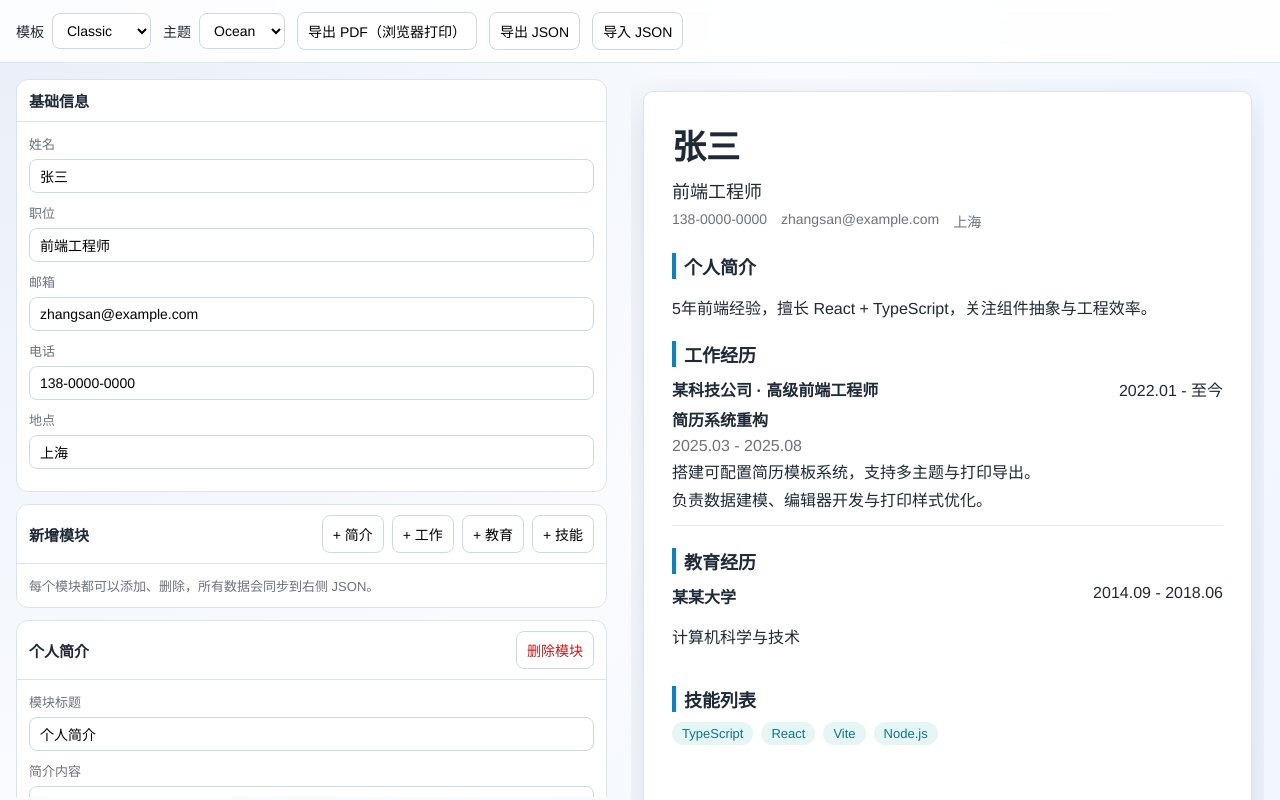
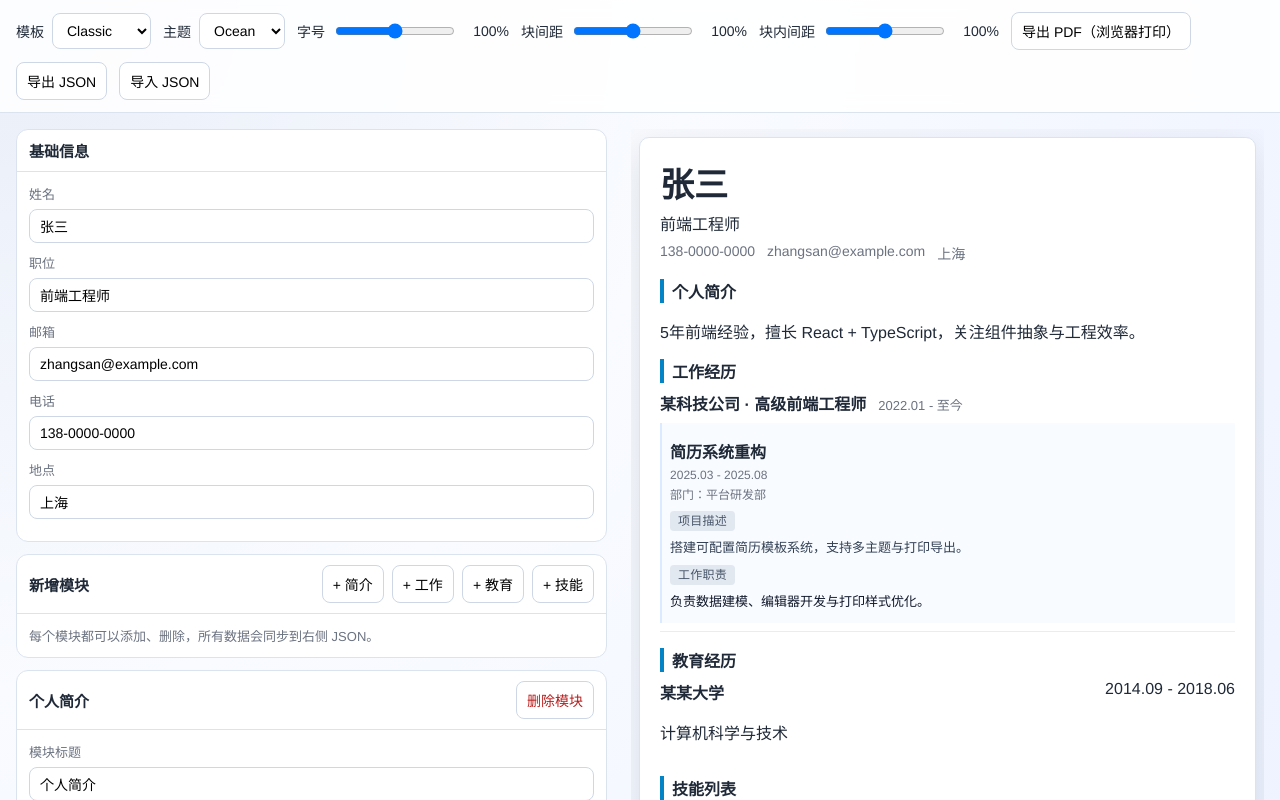
Before and after one commit to wylovely/EasyResume, a React app: page / in a window 1280 px wide. Shown: the top 800 px of the page. Built offline with nearby package versions, Linux system fonts and the light colour scheme; the HTML template or start-up script is replaced by a standard one.

Commit message:
[feat]: improve resume density controls and project metadata

```diff
--- a/src/App.tsx
+++ b/src/App.tsx
@@ -1,4 +1,4 @@
-import { ChangeEvent, useEffect, useRef, useState } from 'react';
+import { CSSProperties, ChangeEvent, useEffect, useRef, useState } from 'react';
 import EditorPanel from './components/business/EditorPanel';
 import PreviewPanel from './components/business/PreviewPanel';
 import ThemeTemplateBar from './components/business/ThemeTemplateBar';
@@ -18,6 +18,9 @@ const initState = () => {
     resume: createDefaultResume(),
     template: 'classic' as TemplateType,
     theme: 'ocean' as ThemeType,
+    fontScale: 1,
+    blockGapScale: 1,
+    innerGapScale: 1,
   };
 };
 
@@ -30,11 +33,14 @@ const App = () => {
   const [resume, setResume] = useState(initialState.resume);
   const [template, setTemplate] = useState<TemplateType>(initialState.template);
   const [theme, setTheme] = useState<ThemeType>(initialState.theme);
+  const [fontScale, setFontScale] = useState(initialState.fontScale);
+  const [blockGapScale, setBlockGapScale] = useState(initialState.blockGapScale);
+  const [innerGapScale, setInnerGapScale] = useState(initialState.innerGapScale);
   const importInputRef = useRef<HTMLInputElement>(null);
 
   useEffect(() => {
-    savePersistedState({ resume, template, theme });
-  }, [resume, template, theme]);
+    savePersistedState({ resume, template, theme, fontScale, blockGapScale, innerGapScale });
+  }, [resume, template, theme, fontScale, blockGapScale, innerGapScale]);
 
   const exportJson = () => {
     const payload = JSON.stringify(resume, null, 2);
@@ -70,14 +76,26 @@ const App = () => {
     }
   };
 
+  const appStyle = {
+    '--font-scale': fontScale.toString(),
+    '--block-gap-scale': blockGapScale.toString(),
+    '--inner-gap-scale': innerGapScale.toString(),
+  } as CSSProperties;
+
   return (
-    <div className="app">
+    <div className="app" style={appStyle}>
       <ThemeTemplateBar
         template={template}
         templateOptions={TEMPLATE_REGISTRY.map(({ id, label }) => ({ id, label }))}
         theme={theme}
+        fontScale={fontScale}
+        blockGapScale={blockGapScale}
+        innerGapScale={innerGapScale}
         onTemplateChange={setTemplate}
         onThemeChange={setTheme}
+        onFontScaleChange={setFontScale}
+        onBlockGapScaleChange={setBlockGapScale}
+        onInnerGapScaleChange={setInnerGapScale}
         onPrint={() => window.print()}
         onExportJson={exportJson}
         onImportJson={() => importInputRef.current?.click()}
--- a/src/components/business/PreviewPanel/templates/templateRegistry.tsx
+++ b/src/components/business/PreviewPanel/templates/templateRegistry.tsx
@@ -45,19 +45,30 @@ const renderSections = (resume: ResumeData, options?: { compact?: boolean }) =>
           {section.data.items.map((work) => (
             <div key={work.id} className="timeline-item work-item">
               <div>
-                <strong>
-                  {work.company} · {work.title}
-                </strong>
+                <div className="work-head">
+                  <strong>
+                    {work.company} · {work.title}
+                  </strong>
+                  <span className="work-period">{work.period}</span>
+                </div>
                 {work.projects.map((project) => (
                   <div key={project.id} className="project-item">
                     <h4>{project.name}</h4>
-                    <p className="muted">{project.period}</p>
-                    {!options?.compact && <p>{project.description}</p>}
-                    <p>{project.responsibilities}</p>
+                    <p className="muted project-meta">{project.period}</p>
+                    {project.department && <p className="muted project-meta">部门：{project.department}</p>}
+                    {!options?.compact && (
+                      <div className="project-content project-description">
+                        <span className="project-content-label">项目描述</span>
+                        <p>{project.description}</p>
+                      </div>
+                    )}
+                    <div className="project-content project-responsibilities">
+                      <span className="project-content-label">工作职责</span>
+                      <p>{project.responsibilities}</p>
+                    </div>
                   </div>
                 ))}
               </div>
-              <span>{work.period}</span>
             </div>
           ))}
         </div>
--- a/src/components/business/ThemeTemplateBar/index.tsx
+++ b/src/components/business/ThemeTemplateBar/index.tsx
@@ -4,8 +4,14 @@ interface ThemeTemplateBarProps {
   template: TemplateType;
   templateOptions: Array<{ id: TemplateType; label: string }>;
   theme: ThemeType;
+  fontScale: number;
+  blockGapScale: number;
+  innerGapScale: number;
   onTemplateChange: (template: TemplateType) => void;
   onThemeChange: (theme: ThemeType) => void;
+  onFontScaleChange: (value: number) => void;
+  onBlockGapScaleChange: (value: number) => void;
+  onInnerGapScaleChange: (value: number) => void;
   onPrint: () => void;
   onExportJson: () => void;
   onImportJson: () => void;
@@ -15,8 +21,14 @@ const ThemeTemplateBar = ({
   template,
   templateOptions,
   theme,
+  fontScale,
+  blockGapScale,
+  innerGapScale,
   onTemplateChange,
   onThemeChange,
+  onFontScaleChange,
+  onBlockGapScaleChange,
+  onInnerGapScaleChange,
   onPrint,
   onExportJson,
   onImportJson,
@@ -40,6 +52,42 @@ const ThemeTemplateBar = ({
         <option value="sunset">Sunset</option>
       </select>
     </label>
+    <label className="slider-label">
+      字号
+      <input
+        type="range"
+        min={0.8}
+        max={1.2}
+        step={0.05}
+        value={fontScale}
+        onChange={(event) => onFontScaleChange(Number(event.target.value))}
+      />
+      <span>{Math.round(fontScale * 100)}%</span>
+    </label>
+    <label className="slider-label">
+      块间距
+      <input
+        type="range"
+        min={0.8}
+        max={1.2}
+        step={0.05}
+        value={blockGapScale}
+        onChange={(event) => onBlockGapScaleChange(Number(event.target.value))}
+      />
+      <span>{Math.round(blockGapScale * 100)}%</span>
+    </label>
+    <label className="slider-label">
+      块内间距
+      <input
+        type="range"
+        min={0.8}
+        max={1.2}
+        step={0.05}
+        value={innerGapScale}
+        onChange={(event) => onInnerGapScaleChange(Number(event.target.value))}
+      />
+      <span>{Math.round(innerGapScale * 100)}%</span>
+    </label>
     <button type="button" onClick={onPrint}>
       导出 PDF（浏览器打印）
     </button>
--- a/src/data/defaultResume.ts
+++ b/src/data/defaultResume.ts
@@ -33,6 +33,7 @@ export const createDefaultResume = (): ResumeData => ({
               {
                 id: createId(),
                 name: '简历系统重构',
+                department: '平台研发部',
                 period: '2025.03 - 2025.08',
                 description: '搭建可配置简历模板系统，支持多主题与打印导出。',
                 responsibilities: '负责数据建模、编辑器开发与打印样式优化。',
--- a/src/styles.css
+++ b/src/styles.css
@@ -20,6 +20,9 @@ body {
 
 .app {
   min-height: 100vh;
+  --font-scale: 1;
+  --block-gap-scale: 1;
+  --inner-gap-scale: 1;
 }
 
 .hidden-input {
@@ -31,6 +34,7 @@ body {
   top: 0;
   z-index: 10;
   display: flex;
+  flex-wrap: wrap;
   gap: 12px;
   align-items: center;
   padding: 12px 16px;
@@ -44,6 +48,16 @@ body {
   gap: 8px;
   align-items: center;
   font-size: 14px;
+}
+
+.slider-label input[type="range"] {
+  width: 120px;
+}
+
+.slider-label span {
+  min-width: 44px;
+  text-align: right;
+  font-variant-numeric: tabular-nums;
 }
 
 select,
@@ -67,10 +81,12 @@ button {
   grid-template-columns: minmax(360px, 48%) 1fr;
   gap: 16px;
   padding: 16px;
+  height: calc(100vh - 60px);
+  overflow: hidden;
 }
 
 .left-pane {
-  max-height: calc(100vh - 82px);
+  max-height: 100%;
   overflow: auto;
   padding-right: 8px;
 }
@@ -169,11 +185,12 @@ textarea {
 }
 
 .right-pane {
+  max-height: 100%;
   overflow: auto;
 }
 
 .preview-shell {
-  padding: 12px;
+  padding: calc(8px * var(--block-gap-scale));
 }
 
 .paper {
@@ -183,57 +200,114 @@ textarea {
   min-height: 1123px;
   border-radius: 10px;
   border: 1px solid var(--line);
-  padding: 28px;
+  padding: calc(20px * var(--inner-gap-scale));
   box-shadow: 0 12px 42px rgba(15, 23, 42, 0.12);
 }
 
 .resume-header h1 {
   margin: 0;
-  font-size: 34px;
+  font-size: calc(34px * var(--font-scale));
 }
 
 .resume-header p {
-  margin: 8px 0;
-  font-size: 18px;
+  margin: calc(4px * var(--inner-gap-scale)) 0 calc(8px * var(--inner-gap-scale));
+  font-size: calc(16px * var(--font-scale));
 }
 
 .meta {
   display: flex;
   flex-wrap: wrap;
-  gap: 14px;
+  gap: calc(12px * var(--inner-gap-scale));
   color: var(--muted);
-  font-size: 14px;
+  font-size: calc(14px * var(--font-scale));
 }
 
 .resume-section {
-  margin-top: 22px;
+  margin-top: calc(16px * var(--block-gap-scale));
 }
 
 .resume-section h2 {
-  margin: 0 0 10px;
+  margin: 0 0 calc(8px * var(--inner-gap-scale));
   border-left: 4px solid var(--accent);
-  padding-left: 8px;
-  font-size: 18px;
+  padding-left: calc(8px * var(--inner-gap-scale));
+  font-size: calc(16px * var(--font-scale));
 }
 
 .timeline-item {
   display: flex;
   justify-content: space-between;
-  gap: 16px;
-  margin-bottom: 12px;
+  gap: calc(16px * var(--inner-gap-scale));
+  margin-bottom: calc(8px * var(--block-gap-scale));
 }
 
 .work-item {
+  display: block;
   border-bottom: 1px solid #e6edf7;
-  padding-bottom: 10px;
+  padding-bottom: calc(8px * var(--inner-gap-scale));
+}
+
+.work-head {
+  display: flex;
+  align-items: baseline;
+  flex-wrap: wrap;
+  gap: calc(8px * var(--inner-gap-scale));
+  margin-bottom: calc(4px * var(--inner-gap-scale));
+}
+
+.work-period {
+  font-size: calc(13px * var(--font-scale));
+  color: var(--muted);
+  margin-left: calc(4px * var(--inner-gap-scale));
 }
 
 .project-item h4 {
-  margin: 6px 0;
+  margin: calc(8px * var(--inner-gap-scale)) 0 calc(4px * var(--inner-gap-scale));
+  font-size: calc(16px * var(--font-scale));
 }
 
 .project-item p {
-  margin: 4px 0;
+  margin: calc(4px * var(--inner-gap-scale)) 0;
+}
+
+.project-meta {
+  font-size: calc(12px * var(--font-scale));
+  line-height: calc(16px * var(--font-scale));
+}
+
+.project-item {
+  margin-top: calc(8px * var(--block-gap-scale));
+  padding: calc(8px * var(--inner-gap-scale));
+  border-left: 2px solid #dbeafe;
+  background: #f8fbff;
+}
+
+.project-content {
+  margin-top: calc(8px * var(--inner-gap-scale));
+}
+
+.project-content-label {
+  display: inline-block;
+  margin-bottom: calc(4px * var(--inner-gap-scale));
+  font-size: calc(12px * var(--font-scale));
+  line-height: calc(16px * var(--font-scale));
+  letter-spacing: 0.2px;
+  color: #475569;
+  background: #e2e8f0;
+  border-radius: 4px;
+  padding: calc(2px * var(--inner-gap-scale)) calc(8px * var(--inner-gap-scale));
+}
+
+.project-description p {
+  color: #334155;
+  font-size: calc(13px * var(--font-scale));
+  line-height: calc(18px * var(--font-scale));
+}
+
+.project-responsibilities p {
+  color: #0f172a;
+  font-size: calc(13px * var(--font-scale));
+  line-height: calc(18px * var(--font-scale));
+  font-weight: 500;
 }
 
 .muted {
@@ -243,7 +317,7 @@ textarea {
 .tag-list {
   display: flex;
   flex-wrap: wrap;
-  gap: 8px;
+  gap: calc(8px * var(--inner-gap-scale));
   margin: 0;
   padding: 0;
   list-style: none;
@@ -252,9 +326,9 @@ textarea {
 .tag-list li {
   background: #e6f6f4;
   color: #0e7490;
-  padding: 4px 10px;
+  padding: calc(4px * var(--inner-gap-scale)) calc(10px * var(--inner-gap-scale));
   border-radius: 999px;
-  font-size: 13px;
+  font-size: calc(13px * var(--font-scale));
 }
 
 .modern-paper {
@@ -264,11 +338,11 @@ textarea {
 
 .modern-header {
   border-bottom: 2px solid var(--accent);
-  padding-bottom: 12px;
+  padding-bottom: calc(12px * var(--inner-gap-scale));
   display: flex;
   justify-content: space-between;
   align-items: flex-start;
-  gap: 16px;
+  gap: calc(16px * var(--inner-gap-scale));
 }
 
 .modern-meta {
@@ -278,25 +352,30 @@ textarea {
 
 .compact-paper {
   min-height: 0;
-  padding: 20px;
+  padding: calc(16px * var(--inner-gap-scale));
 }
 
 .compact-header {
   border-bottom: 1px solid #e2e8f0;
-  padding-bottom: 8px;
+  padding-bottom: calc(8px * var(--inner-gap-scale));
 }
 
 .template-compact .resume-section {
-  margin-top: 14px;
+  margin-top: calc(16px * var(--block-gap-scale));
 }
 
 .template-compact .resume-section h2 {
-  font-size: 16px;
-  margin-bottom: 6px;
+  font-size: calc(16px * var(--font-scale));
+  margin-bottom: calc(8px * var(--inner-gap-scale));
 }
 
 .template-compact .project-item p {
-  margin: 2px 0;
+  margin: calc(4px * var(--inner-gap-scale)) 0;
+}
+
+.template-compact .project-item {
+  margin-top: calc(8px * var(--block-gap-scale));
+  padding: calc(8px * var(--inner-gap-scale));
 }
 
 .theme-ocean {
@@ -314,6 +393,8 @@ textarea {
 @media (max-width: 1024px) {
   .workspace {
     grid-template-columns: 1fr;
+    height: auto;
+    overflow: visible;
   }
 
   .left-pane {
@@ -322,14 +403,27 @@ textarea {
     padding-right: 0;
   }
 
+  .right-pane {
+    max-height: none;
+    overflow: visible;
+  }
+
   .paper {
     min-height: 0;
   }
 }
 
 @media print {
+  @page {
+    size: A4;
+    margin: 8mm;
+  }
+
+  html,
   body {
     background: #fff;
+    margin: 0;
+    padding: 0;
   }
 
   .no-print {
@@ -348,7 +442,7 @@ textarea {
     border: none;
     border-radius: 0;
     box-shadow: none;
-    min-height: auto;
+    min-height: 0;
     margin: 0;
     padding: 0;
   }
--- a/src/types/resume.ts
+++ b/src/types/resume.ts
@@ -3,6 +3,7 @@ export type SectionType = 'summary' | 'work' | 'education' | 'skills';
 export interface Project {
   id: string;
   name: string;
+  department?: string;
   period: string;
   description: string;
   responsibilities: string;
--- a/src/utils/persistence.ts
+++ b/src/utils/persistence.ts
@@ -5,6 +5,9 @@ interface PersistedState {
   resume: ResumeData;
   template: TemplateType;
   theme: ThemeType;
+  fontScale: number;
+  blockGapScale: number;
+  innerGapScale: number;
 }
 
 const STORAGE_KEY = 'resume-builder-state-v1';
@@ -17,6 +20,11 @@ const isTemplateType = (value: unknown): value is TemplateType =>
 
 const isThemeType = (value: unknown): value is ThemeType =>
   typeof value === 'string' && THEME_SET.includes(value as ThemeType);
+
+const normalizeScale = (value: unknown): number => {
+  if (typeof value !== 'number' || Number.isNaN(value)) return 1;
+  return Math.max(0.8, Math.min(1.2, value));
+};
 
 export const loadPersistedState = (): PersistedState | null => {
   try {
@@ -35,6 +43,10 @@ export const loadPersistedState = (): PersistedState | null => {
       resume: record.resume,
       template: record.template,
       theme: record.theme,
+      // Backward compatibility: old saved state only has uiScale.
+      fontScale: normalizeScale(record.fontScale ?? record.uiScale),
+      blockGapScale: normalizeScale(record.blockGapScale ?? record.spaceScale ?? record.uiScale),
+      innerGapScale: normalizeScale(record.innerGapScale ?? record.spaceScale ?? record.uiScale),
     };
   } catch {
     return null;
--- a/src/utils/resumeValidation.ts
+++ b/src/utils/resumeValidation.ts
@@ -37,9 +37,11 @@ const isWorkSection = (section: Record<string, unknown>): boolean =>
     const workValid = isString(work.id) && isString(work.company) && isString(work.title) && isString(work.period);
     const projectsValid = work.projects.every((project) => {
       if (!isObject(project)) return false;
+      const departmentValid = typeof project.department === 'undefined' || isString(project.department);
       return (
         isString(project.id) &&
         isString(project.name) &&
+        departmentValid &&
         isString(project.period) &&
         isString(project.description) &&
         isString(project.responsibilities)
```
Also changed, not shown: src/components/business/EditorPanel/index.tsx (+25 -1 lines).
